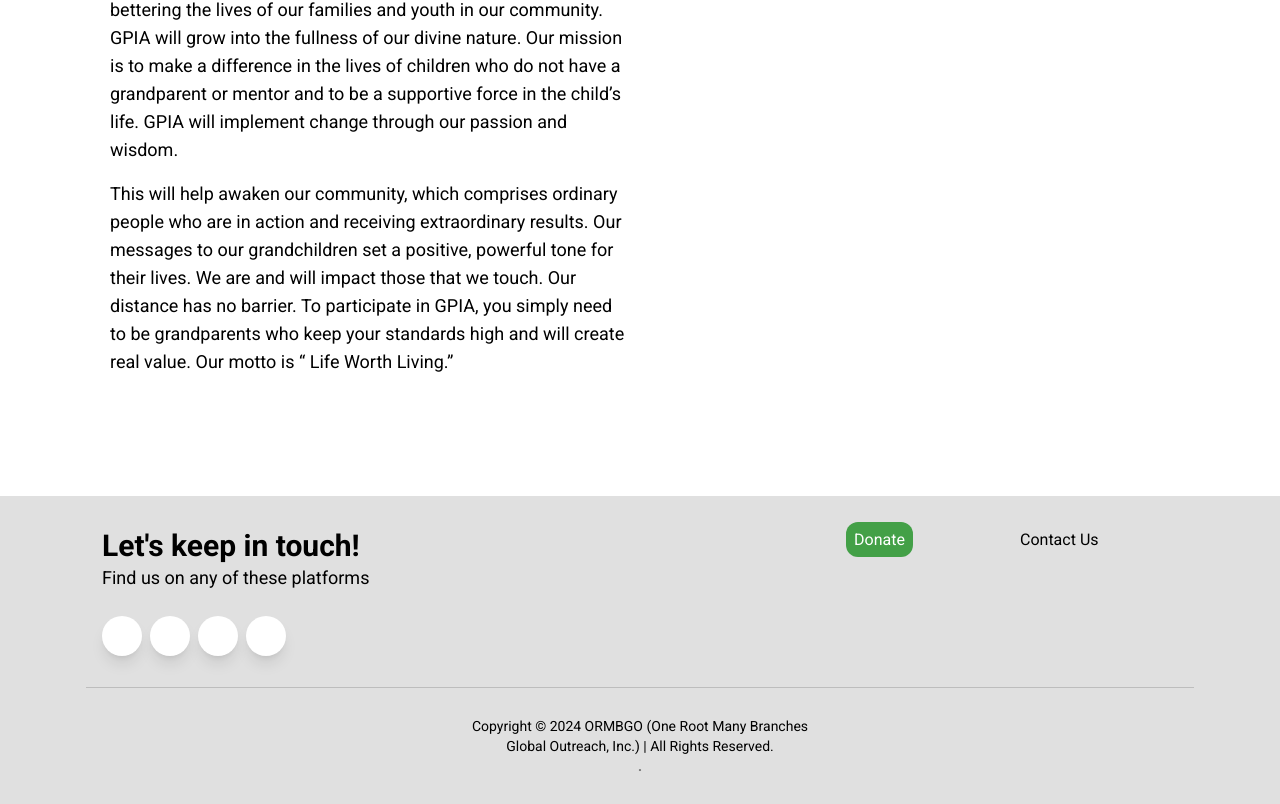
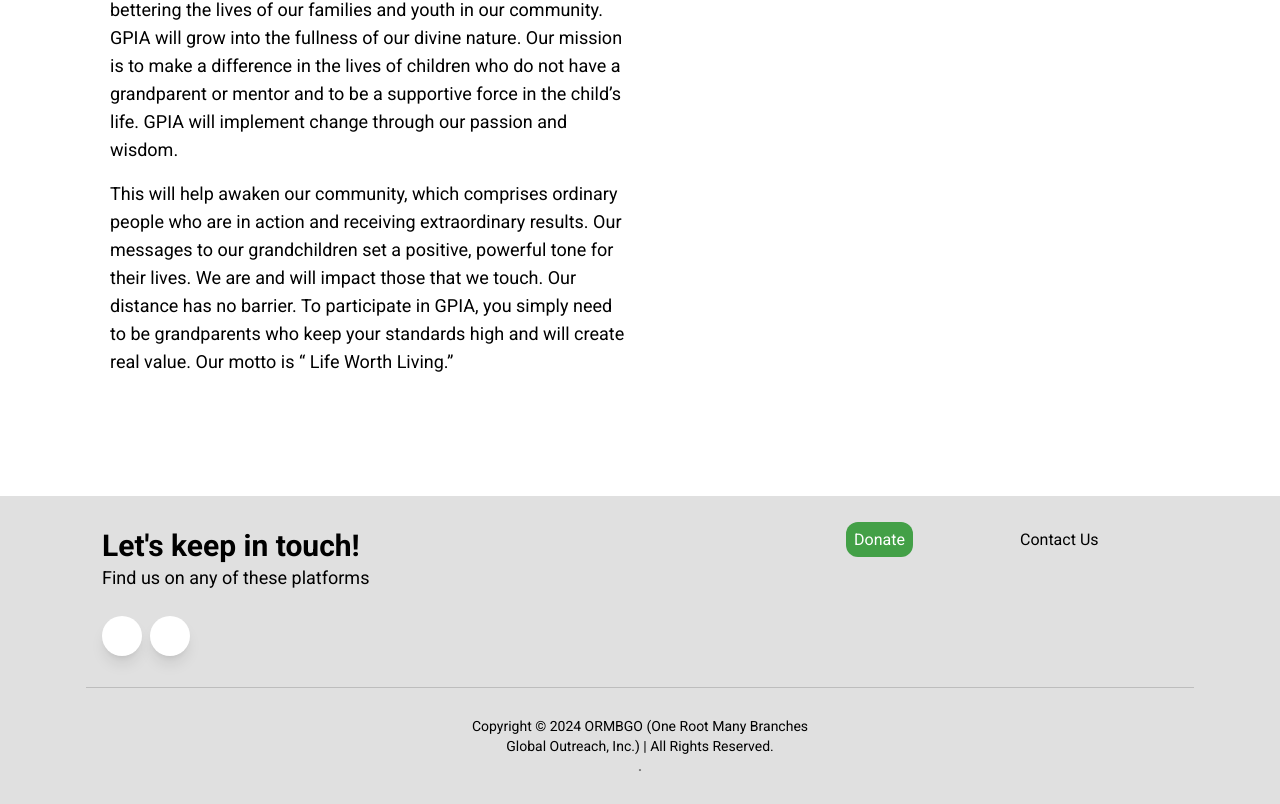
Before and after one commit to just-jinad/ORMBGO, a Next.js app: page /gip in a window 1280 px wide. Shown: the part 1432-2236 px from the top of the page. Built offline with nearby package versions, Linux system fonts and the light colour scheme.

Commit message:
cards section completed

```diff
--- a/src/app/gip/page.tsx
+++ b/src/app/gip/page.tsx
@@ -221,27 +221,15 @@ export default function Home() {
                 >
                   <i className="fab fa-facebook-square"></i>
                 </button>
-                <button
-                  className="bg-white text-pink-400 shadow-lg font-normal h-10 w-10 items-center justify-center align-center rounded-full outline-none focus:outline-none mr-2"
-                  type="button"
-                >
-                  <i className="fab fa-dribbble"></i>
-                </button>
-                <button
-                  className="bg-white text-gray-900 shadow-lg font-normal h-10 w-10 items-center justify-center align-center rounded-full outline-none focus:outline-none mr-2"
-                  type="button"
-                >
-                  <i className="fab fa-github"></i>
-                </button>
               </div>
             </div>
             <div className="w-full lg:w-6/12 px-4">
               <div className="flex flex-wrap items-top mb-6">
                 <div className="w-full lg:w-4/12 px-4 ml-auto">
                   <ul className="list-unstyled">
-                    <li>
+                    <li className="mb-2">
                       <Link
-                        className=" bg-green-600 rounded-xl p-2 text-white "
+                        className=" bg-green-600 rounded-xl  p-2 text-white "
                         href={"/"}
                       >
                         Donate
```
